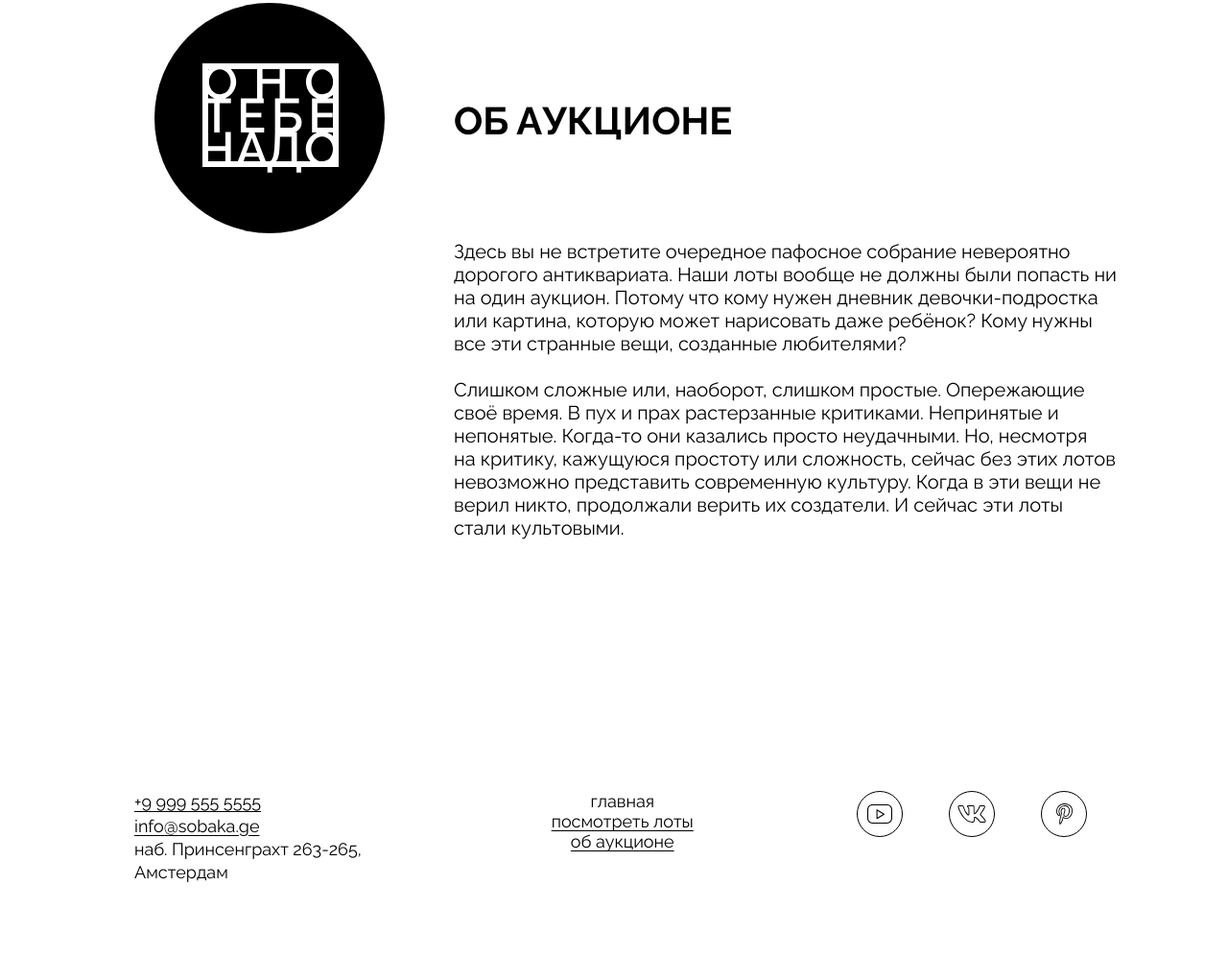
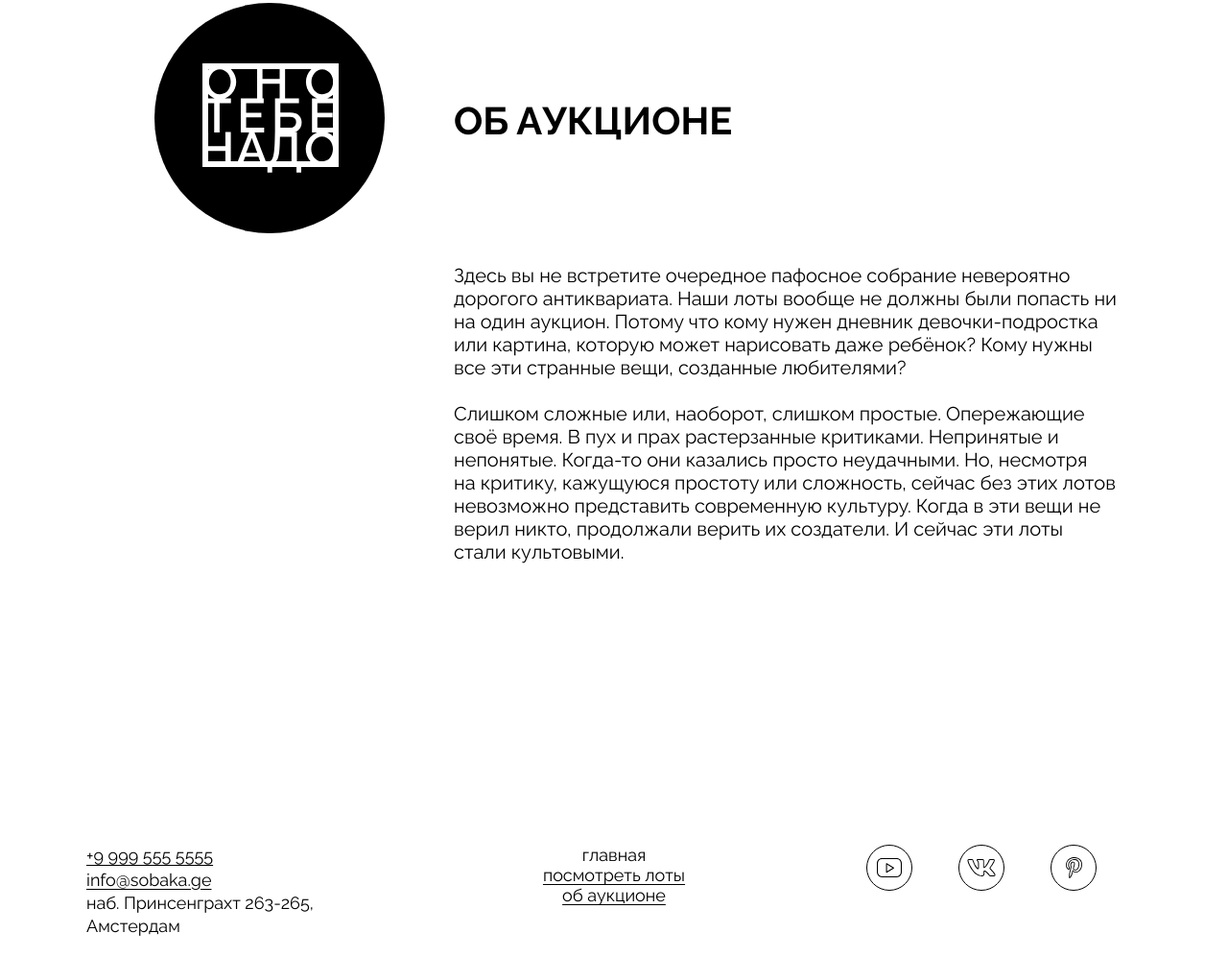
Before and after one commit to Diana13579/ono-tebe-nado-fd, a plain HTML site: page index.html in a window 1280 px wide. Shown: the part 2106-3103 px from the top of the page at 96% size. Drawn offline with Linux system fonts and the light colour scheme.

Commit message:
Правка

```diff
--- a/styles/style.css
+++ b/styles/style.css
@@ -290,7 +290,7 @@
   font-size: 20px;
   font-weight: 400;
   line-height: 24px;
-  margin-top: 76px;
+  margin-top: 77px;
 }
 
 /* .text_1 {
@@ -306,7 +306,7 @@
 } */
 
 .text_content {
-  /* padding-top: 76px; */ */
+  /* padding-top: 76px; */
   margin-top: 24px;
   margin-bottom: 24px;
   font-size: 20px;
@@ -317,7 +317,8 @@
   width: 1100px;
   display: grid;
   grid-template-columns: 1fr 1fr 1fr;
-  padding: 125px 50px 75px;
+  /* padding: 125px 50px 75px; */
+  margin-top: 180px;
   gap: 120px;
   align-items: flex-start;
 }
```
